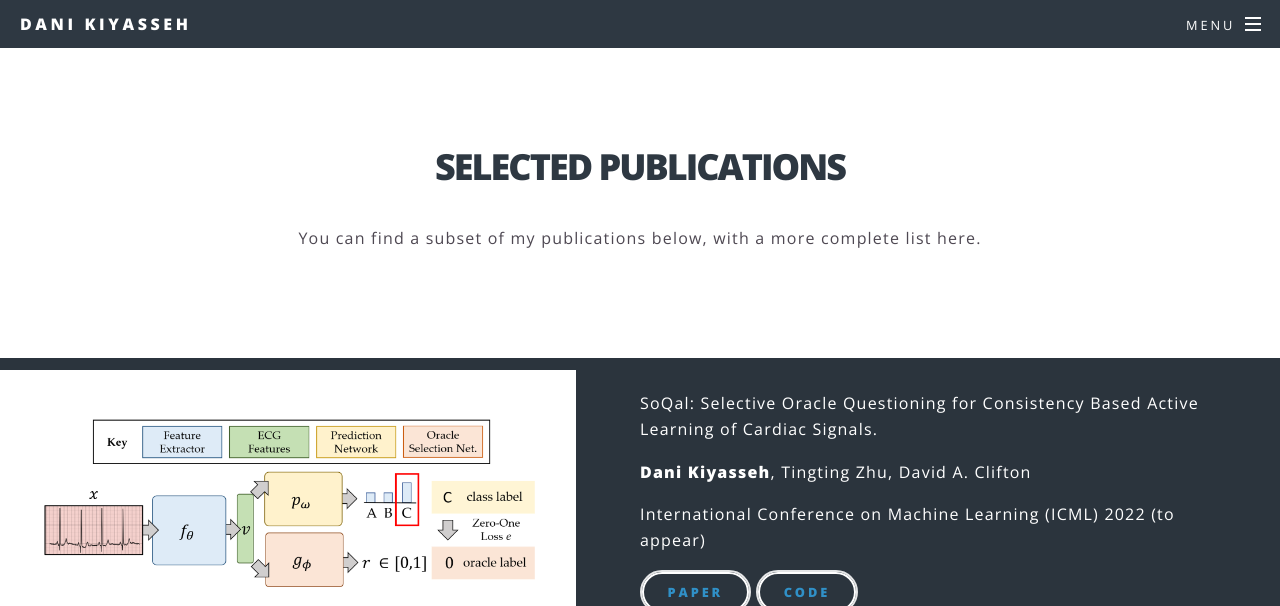
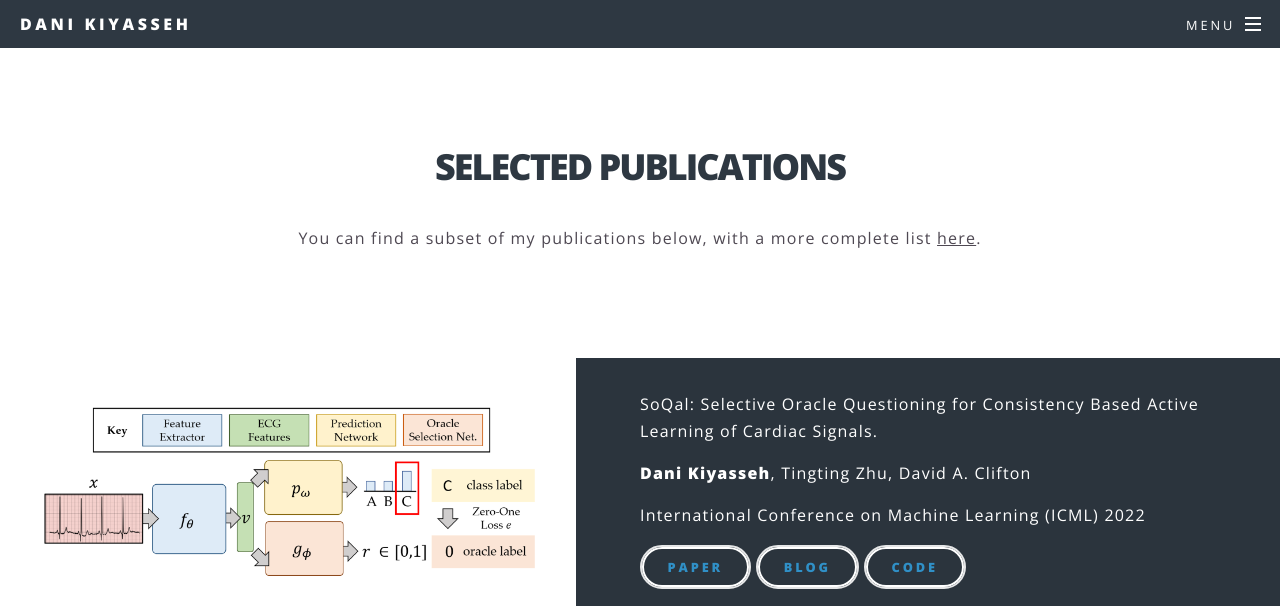
Before and after one commit to danikiyasseh/danikiyasseh.github.io, a Jekyll site: the page publications.html, which Jekyll copies as it is, in a window 1280 px wide and 900 px high, cut to the strip 0-606 px from the top of the window. Built offline with Jekyll 4.4.1, drawn with Linux system fonts in a browser that asks for light colours; a style sheet for code colours, icons or effects is not loaded.

Commit message:
Update publications.html

```diff
--- a/publications.html
+++ b/publications.html
@@ -88,9 +88,7 @@
 
 								<p>
 								<center>
-									You can find a subset of my publications below, with a more complete list <a id="overwhite" href="https://scholar.google.co.uk/citations?user=UD1oO4MAAAAJ&hl=en">here.</a>
-<!-- 									<a id="overwhite" href="https://scholar.google.co.uk/citations?user=UD1oO4MAAAAJ&hl=en" class="ai ai-google-scholar ai-3x"></a>
-									</a> -->
+									You can find a subset of my publications below, with a more complete list <a id="overwhite" href="https://scholar.google.com/citations?user=UD1oO4MAAAAJ&hl=en"><u>here</u></a>.
 								</center>
 								</p>
 
@@ -115,10 +113,11 @@
 						<b>Dani Kiyasseh</b>, Tingting Zhu, David A. Clifton
 						</p>
 						<p>
-						International Conference on Machine Learning (ICML) 2022 (to appear)
+						International Conference on Machine Learning (ICML) 2022
 						</p>
 						<p>
 						<a href="https://arxiv.org/abs/2004.09557" class="button style2"><b>paper</b></a>
+						<a href="./blogs/SoQal/index.html" class="button style2"><b>blog</b></a>
 						<a href="https://github.com/danikiyasseh/SoCal" class="button style2"><b>code</b></a>
 						</p>
 
```
